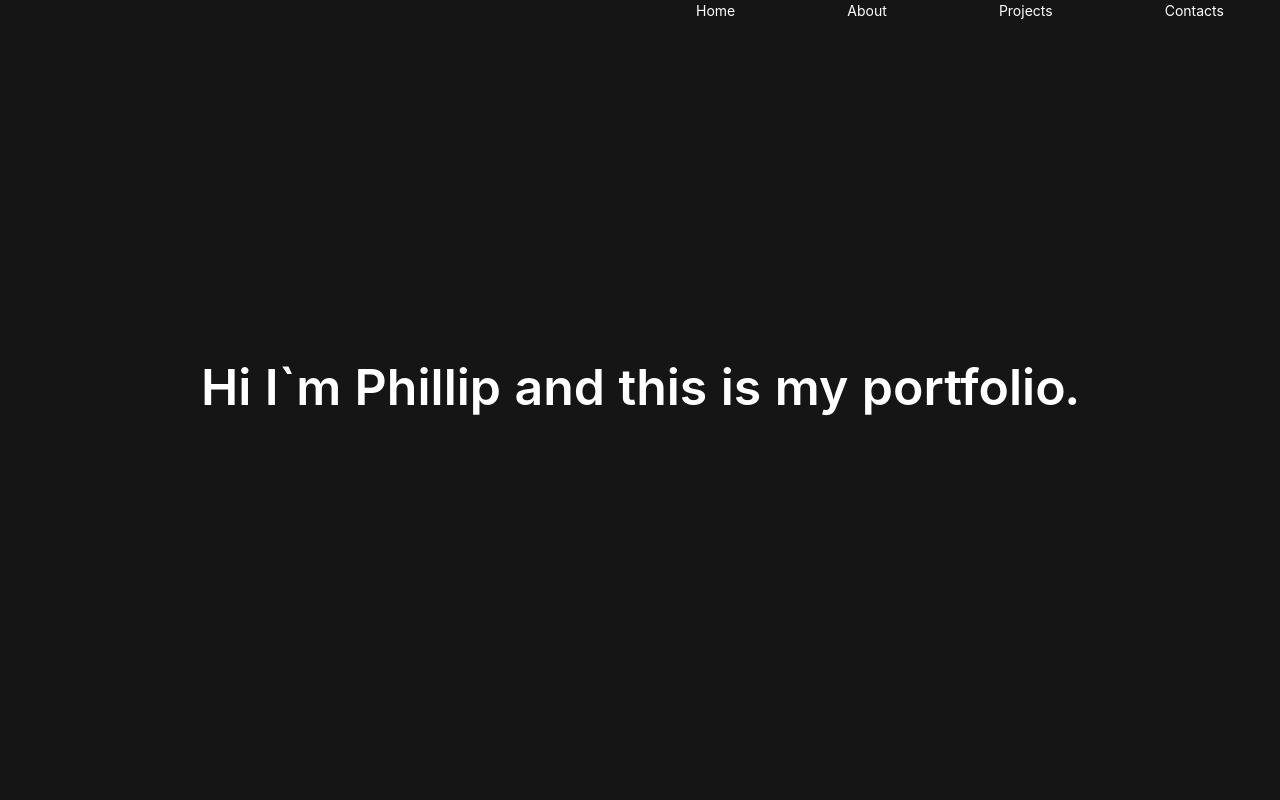
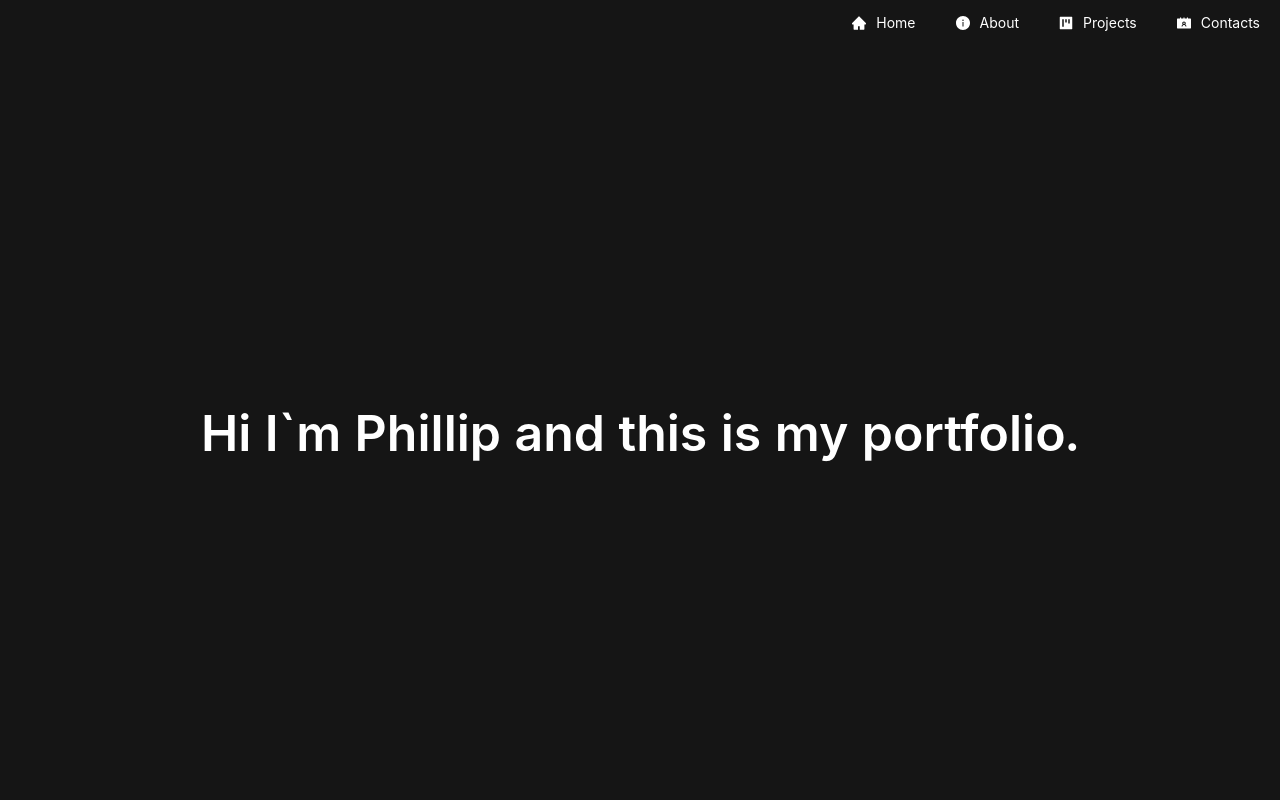
Before and after one commit to pcabreram1234/portfolio, a React (Vite) app: page / in a window 1280 px wide. Shown: the top 800 px of the page. Built offline with nearby package versions, Linux system fonts and the light colour scheme.

Commit message:
Portfolio ready to upload

```diff
--- a/package.json
+++ b/package.json
@@ -9,6 +9,7 @@
     "preview": "vite preview"
   },
   "dependencies": {
+    "@ant-design/icons": "^5.0.1",
     "@glidejs/glide": "^3.5.2",
     "antd": "^4.23.2",
     "dotenv": "^16.0.2",
--- a/src/components/MenuNavigation.jsx
+++ b/src/components/MenuNavigation.jsx
@@ -1,48 +1,61 @@
 import React from "react";
+import { Menu } from "antd";
+import {
+  HomeFilled,
+  InfoCircleFilled,
+  ProjectFilled,
+  ContactsFilled,
+} from "@ant-design/icons";
 import "../styles/MenuNavigation.css";
 const MenuNavigation = () => {
+  const menuItems = [
+    {
+      label: (
+        <a href="#home" style={{ color: "white" }}>
+          Home
+        </a>
+      ),
+      key: "home",
+      icon: <HomeFilled style={{ color: "white" }} />,
+    },
+    {
+      label: (
+        <a href="#about" style={{ color: "white" }}>
+          About
+        </a>
+      ),
+      key: "about",
+      icon: <InfoCircleFilled style={{ color: "white" }} />,
+    },
+    {
+      label: (
+        <a href="#projects" style={{ color: "white" }}>
+          Projects
+        </a>
+      ),
+      key: "projects",
+      icon: <ProjectFilled style={{ color: "white" }} />,
+    },
+    {
+      label: (
+        <a href="#contacts" style={{ color: "white" }}>
+          Contacts
+        </a>
+      ),
+      key: "contacts",
+      icon: <ContactsFilled style={{ color: "white" }} />,
+    },
+  ];
   return (
-    <div
+    <Menu
+      items={menuItems}
+      mode="horizontal"
       style={{
-        position: "fixed",
-        display: "grid",
-        gridTemplateColumns: "1fr 1fr",
-        width: "100%",
+        justifyContent: "flex-end",
+        background: "transparent",
+        borderColor: "transparent",
       }}
-      className="menuNav"
-    >
-      <ul
-        style={{
-          listStyle: "none",
-          display: "flex",
-
-          gridColumn: "2 / 3",
-          justifyContent: "space-around",
-        }}
-        className="menuNav-list"
-      >
-        <li>
-          <a style={{ color: "white" }} href="#home">
-            Home
-          </a>
-        </li>
-        <li>
-          <a style={{ color: "white" }} href="#about">
-            About
-          </a>
-        </li>
-        <li>
-          <a style={{ color: "white" }} href="#projects">
-            Projects
-          </a>
-        </li>
-        <li>
-          <a style={{ color: "white" }} href="#contacts">
-            Contacts
-          </a>
-        </li>
-      </ul>
-    </div>
+    ></Menu>
   );
 };
 
```
Also changed, not shown: 1 other file (tests, documents, lock files or other folders).
